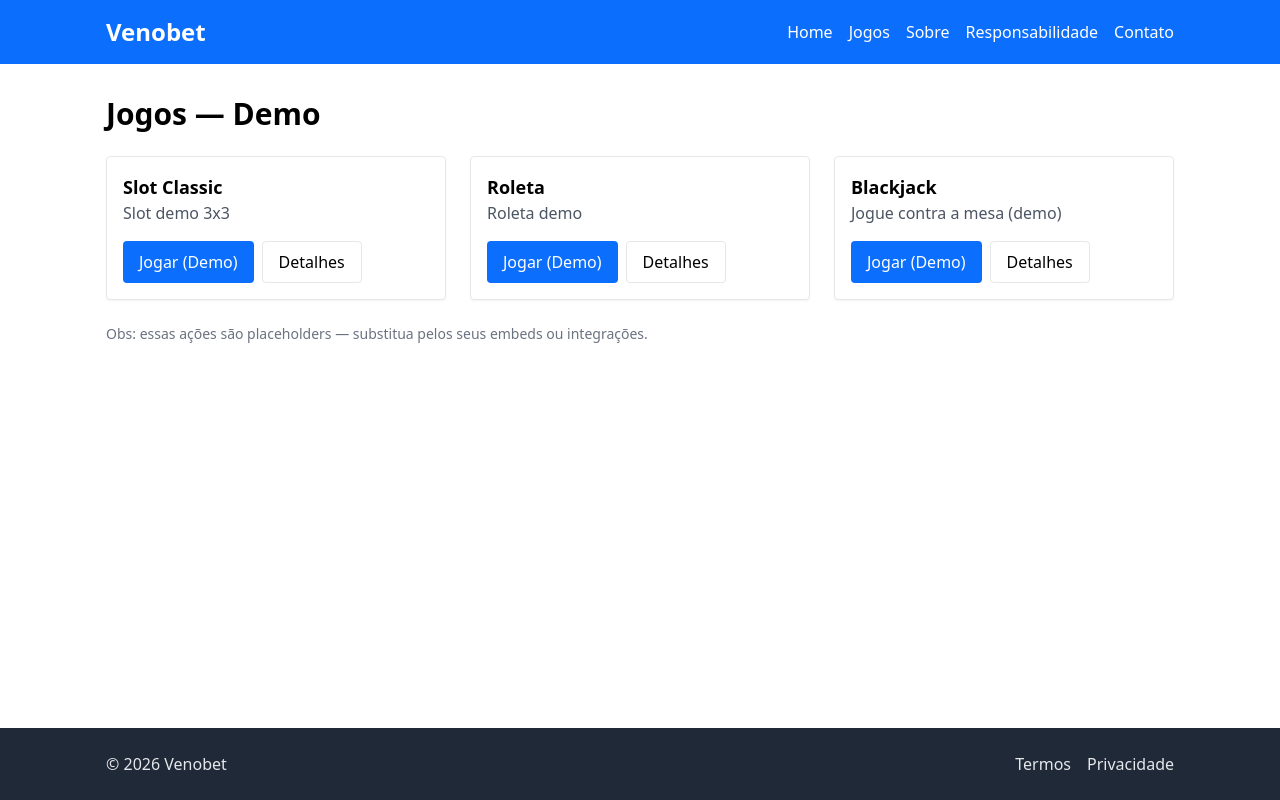
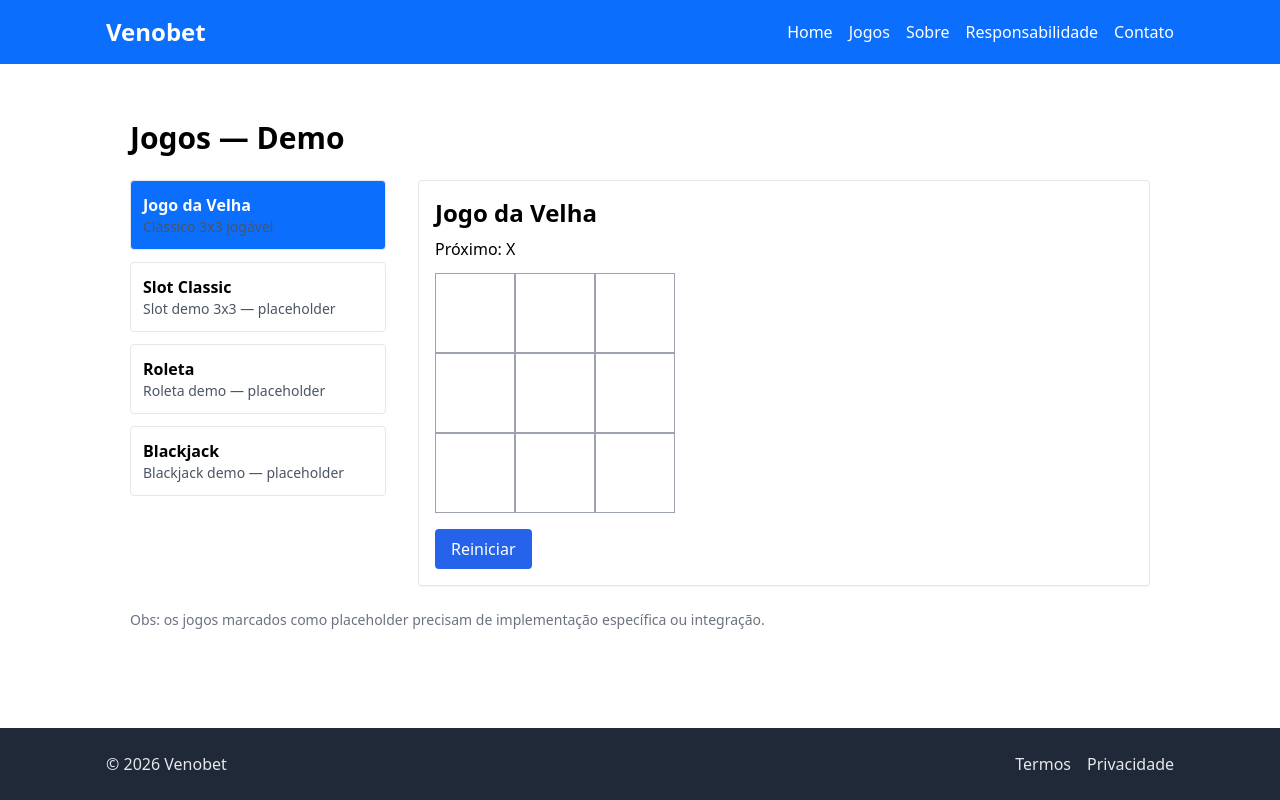
Before and after one commit to Venoide/venobet-site, a Next.js app: page /games in a window 1280 px wide. Built offline with nearby package versions, Linux system fonts and the light colour scheme.

Commit message:
feat(games): add working TicTacToe demo and games UI

```diff
--- a/pages/games.tsx
+++ b/pages/games.tsx
@@ -1,28 +1,115 @@
+import React, { useState } from 'react';
+
+type Player = 'X' | 'O' | null;
+
+function calculateWinner(board: Player[]) {
+  const lines = [
+    [0, 1, 2],
+    [3, 4, 5],
+    [6, 7, 8],
+    [0, 3, 6],
+    [1, 4, 7],
+    [2, 5, 8],
+    [0, 4, 8],
+    [2, 4, 6],
+  ];
+  for (const [a, b, c] of lines) {
+    if (board[a] && board[a] === board[b] && board[a] === board[c]) {
+      return board[a];
+    }
+  }
+  return null;
+}
+
+const Square: React.FC<{ value: Player; onClick: () => void }> = ({ value, onClick }) => (
+  <button
+    onClick={onClick}
+    className="w-20 h-20 border border-gray-400 flex items-center justify-center text-2xl font-bold bg-white hover:bg-gray-100"
+  >
+    {value}
+  </button>
+);
+
+function TicTacToe() {
+  const [board, setBoard] = useState<Player[]>(Array(9).fill(null));
+  const [xIsNext, setXIsNext] = useState(true);
+
+  const winner = calculateWinner(board);
+  const status = winner ? `Vencedor: ${winner}` : board.every(Boolean) ? 'Empate!' : `Próximo: ${xIsNext ? 'X' : 'O'}`;
+
+  function handleClick(i: number) {
+    if (board[i] || winner) return;
+    const next = board.slice();
+    next[i] = xIsNext ? 'X' : 'O';
+    setBoard(next);
+    setXIsNext(!xIsNext);
+  }
+
+  function reset() {
+    setBoard(Array(9).fill(null));
+    setXIsNext(true);
+  }
+
+  return (
+    <div>
+      <h2 className="text-2xl font-semibold mb-2">Jogo da Velha</h2>
+      <div className="mb-3">{status}</div>
+      <div className="grid grid-cols-3 gap-0 w-max mb-4" role="grid" aria-label="Jogo da Velha">
+        {board.map((v, i) => (
+          <Square key={i} value={v} onClick={() => handleClick(i)} />
+        ))}
+      </div>
+      <button onClick={reset} className="px-4 py-2 bg-blue-600 text-white rounded">Reiniciar</button>
+    </div>
+  );
+}
+
 export default function Games() {
   const games = [
-    { id: 'slot-1', name: 'Slot Classic', desc: 'Slot demo 3x3' },
-    { id: 'roulette-1', name: 'Roleta', desc: 'Roleta demo' },
-    { id: 'blackjack-1', name: 'Blackjack', desc: 'Jogue contra a mesa (demo)' }
-  ]
+    { id: 'tictactoe', name: 'Jogo da Velha', desc: 'Clássico 3x3 jogável' },
+    { id: 'slot-1', name: 'Slot Classic', desc: 'Slot demo 3x3 — placeholder' },
+    { id: 'roulette-1', name: 'Roleta', desc: 'Roleta demo — placeholder' },
+    { id: 'blackjack-1', name: 'Blackjack', desc: 'Blackjack demo — placeholder' },
+  ];
+
+  const [selected, setSelected] = useState(games[0].id);
 
   return (
-    <section>
+    <section className="p-6">
       <h1 className="text-3xl font-bold mb-6">Jogos — Demo</h1>
 
-      <div className="grid grid-cols-1 md:grid-cols-3 gap-6">
-        {games.map(g => (
-          <article key={g.id} className="border rounded p-4 shadow-sm">
-            <h3 className="font-semibold text-lg">{g.name}</h3>
-            <p className="text-gray-600 mb-4">{g.desc}</p>
-            <div className="flex gap-2">
-              <button className="bg-venobet text-white px-4 py-2 rounded">Jogar (Demo)</button>
-              <button className="border px-4 py-2 rounded">Detalhes</button>
-            </div>
-          </article>
-        ))}
+      <div className="md:flex md:gap-8">
+        <aside className="md:w-64 mb-6 md:mb-0">
+          <ul className="space-y-3">
+            {games.map(g => (
+              <li key={g.id}>
+                <button
+                  onClick={() => setSelected(g.id)}
+                  className={`w-full text-left p-3 rounded border ${selected === g.id ? 'bg-venobet text-white' : 'bg-white'}`}>
+                  <div className="font-semibold">{g.name}</div>
+                  <div className="text-sm text-gray-600">{g.desc}</div>
+                </button>
+              </li>
+            ))}
+          </ul>
+        </aside>
+
+        <main className="flex-1">
+          <div className="border rounded p-4 shadow-sm">
+            {selected === 'tictactoe' && <TicTacToe />}
+
+            {selected !== 'tictactoe' && (
+              <div>
+                <h2 className="text-2xl font-semibold mb-2">{games.find(g => g.id === selected)?.name}</h2>
+                <p className="text-gray-600 mb-4">{games.find(g => g.id === selected)?.desc}</p>
+                <p className="text-sm text-gray-500">Esta é uma demo/placeholder. Posso integrar a lógica do jogo aqui — quer que eu implemente Slot, Roleta ou Blackjack jogável?</p>
+              </div>
+            )}
+          </div>
+        </main>
       </div>
 
-      <p className="mt-6 text-sm text-gray-500">Obs: essas ações são placeholders — substitua pelos seus embeds ou integrações.</p>
+      <p className="mt-6 text-sm text-gray-500">Obs: os jogos marcados como placeholder precisam de implementação específica ou integração.</p>
     </section>
-  )
+  );
 }
```
